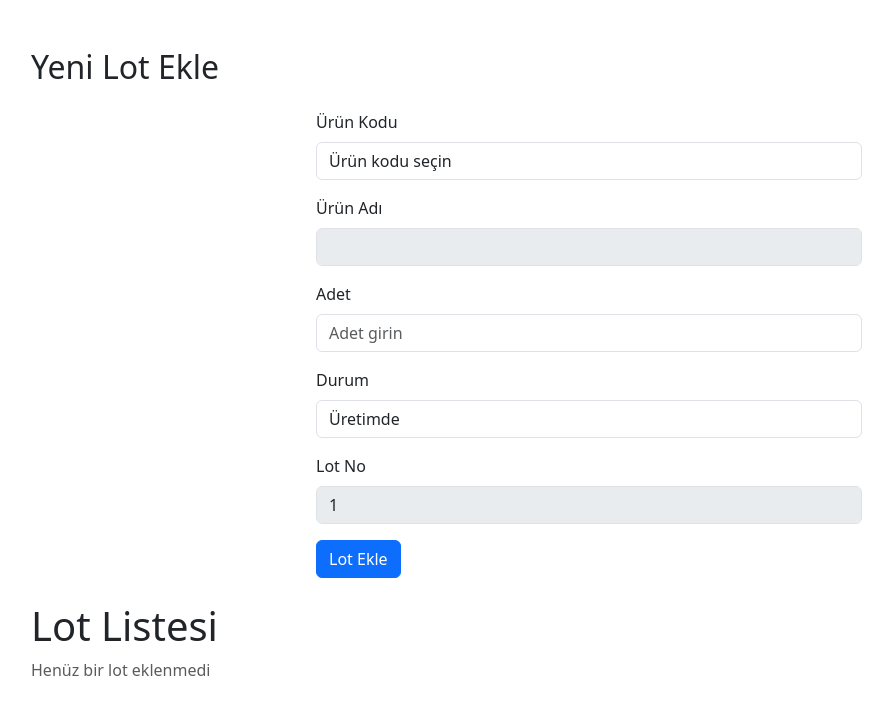
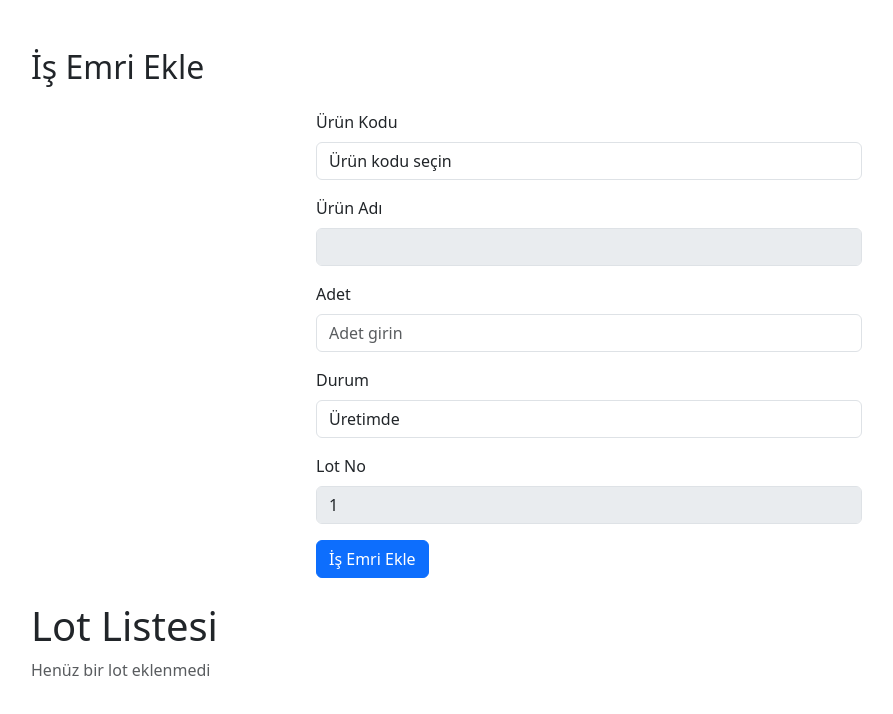
Before and after one commit to mertugrulfrontenddev/manage-works-furniture, a React (Create React App) app: page / in a window 1280 px wide. Shown: the top 714 px of the page, without its empty margins (51-944 px from the left). Built offline with nearby package versions, Linux system fonts and the light colour scheme.

Commit message:
text-changes

```diff
--- a/src/components/LotForm.jsx
+++ b/src/components/LotForm.jsx
@@ -134,7 +134,7 @@ function LotForm() {
 
     return (
         <Container className="mt-5">
-            <h2 className="mb-4">Yeni Lot Ekle</h2>
+            <h2 className="mb-4">İş Emri Ekle</h2>
             <Row className="justify-content-center">
                 <Col md={6} sm={8} xs={10}>
                     <Form onSubmit={handleSubmit}>
@@ -200,7 +200,7 @@ function LotForm() {
                             />
                         </Form.Group>
 
-                        <Button variant="primary" type="submit">Lot Ekle</Button>
+                        <Button variant="primary" type="submit">İş Emri Ekle</Button>
                     </Form>
                 </Col>
             </Row>
```
